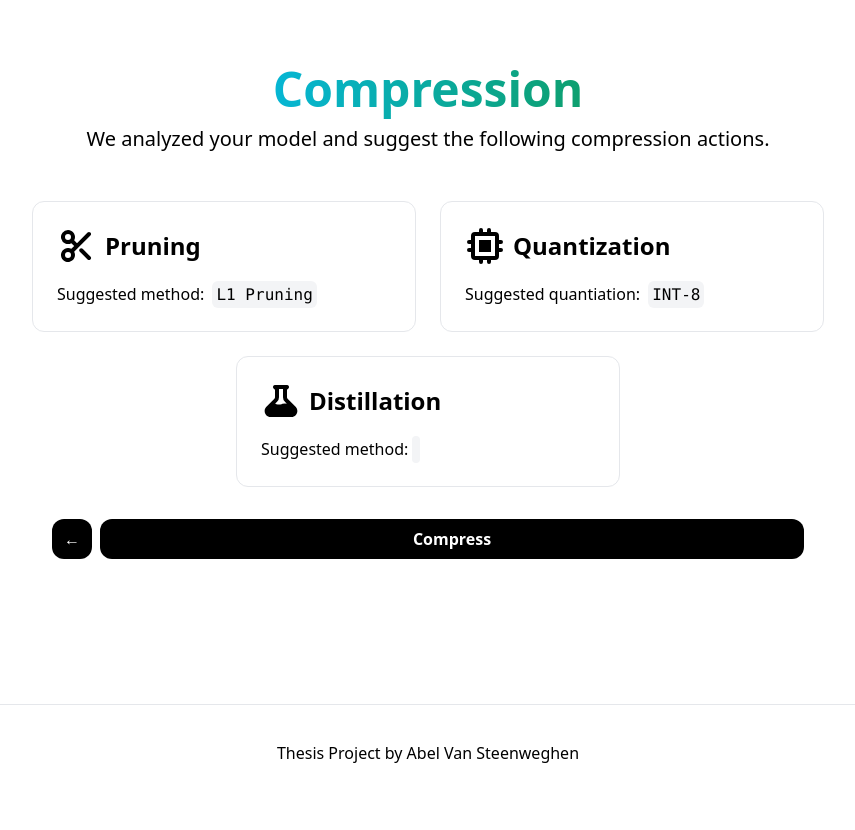
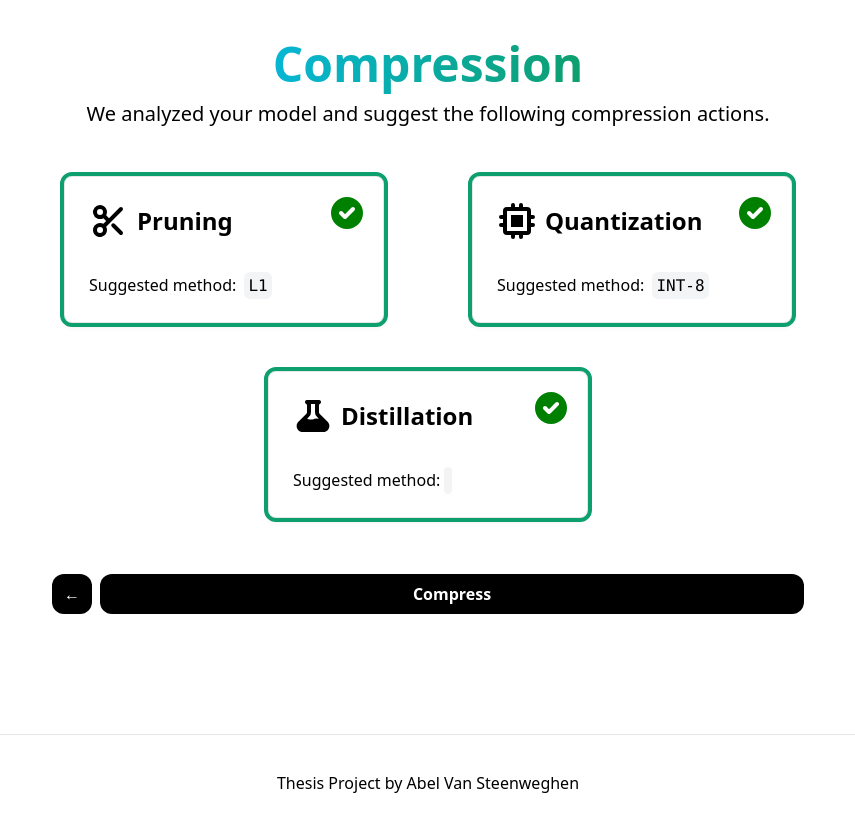
Before and after one commit to abel-vs/thesis-app, a Next.js app: page /compression in a window 1280 px wide. Shown: the whole page, without its empty margins (212-1067 px from the left). Before the commit the page ends 800 px from the top, so only its background shows below. Built offline with nearby package versions, Linux system fonts and the light colour scheme.

Commit message:
Make Compression Cards Selectable

```diff
--- a/components/Tabs.js
+++ b/components/Tabs.js
@@ -87,8 +87,6 @@ export default function Tabs() {
           Target compression: {compressionTarget}%
         </label>
         <Slider color="success" value={compressionTarget} onChange={(e) => setCompressionTarget(e.target.value)} />
-
-        {/* <RangeSlider className="text-green-500" value={target} /> */}
       </div>
     </div>
   );
--- a/pages/compression.tsx
+++ b/pages/compression.tsx
@@ -1,4 +1,4 @@
-import React, { useContext } from 'react';
+import React, { useContext, useState } from 'react';
 import type { NextPage } from 'next';
 import DropZone from '../components/DropZone';
 import Link from 'next/link';
@@ -6,7 +6,26 @@ import Button from '../components/Button';
 import AppContext from '../context/AppContext';
 import Code from '../components/Code';
 import TitleBlock from '../components/Title';
-import { BeakerIcon, ChipIcon, ScissorsIcon } from '@heroicons/react/solid';
+import { BeakerIcon, CheckCircleIcon, ChipIcon, ScissorsIcon } from '@heroicons/react/solid';
+import { Card } from 'flowbite-react';
+
+const SelectableCard = ({ children, className, onClick = () => {} }) => {
+  const [selected, setSelected] = useState(true);
+  return (
+    <Card
+      className={`${className} text-left relative outline outline-offset-0 outline-none hover:outline-4  hover:bg-gray-100 ${
+        selected ? 'outline-4 outline-green-500' : ''
+      }`}
+      onClick={() => {
+        setSelected(!selected);
+        onClick();
+      }}
+    >
+      {selected ? <CheckCircleIcon className="absolute top-4 right-4 w-10" color="green" /> : null}
+      {children}
+    </Card>
+  );
+};
 
 const CompressionPage: NextPage = () => {
   const context = useContext(AppContext);
@@ -18,25 +37,25 @@ const CompressionPage: NextPage = () => {
         subtitle="We analyzed your model and suggest the following compression actions."
       />
       <div className="my-6 flex flex-wrap items-center justify-around">
-        <a className="mt-6 w-96 rounded-xl border p-6 text-left">
+        <SelectableCard className="w-80 m-6">
           <h3 className="text-2xl font-bold flex flex-row items-center">
             <ScissorsIcon className="h-10 mr-2" />
             Pruning
           </h3>
           <p className="mt-4">
-            Suggested method: <Code text="L1 Pruning" />
+            Suggested method: <Code text="L1" />
           </p>
-        </a>
-        <a className="mt-6 w-96 rounded-xl border p-6 text-left">
+        </SelectableCard>
+        <SelectableCard className="w-80 m-6">
           <h3 className="text-2xl font-bold flex flex-row items-center">
             <ChipIcon className="h-10 mr-2" />
             Quantization
           </h3>
           <p className="mt-4">
-            Suggested quantiation: <Code text="INT-8" />
+            Suggested method: <Code text="INT-8" />
           </p>
-        </a>
-        <a className="mt-6 w-96 rounded-xl border p-6 text-left">
+        </SelectableCard>
+        <SelectableCard className="w-80 m-6">
           <h3 className="text-2xl font-bold flex flex-row items-center">
             <BeakerIcon className="h-10 mr-2" />
             Distillation
@@ -44,7 +63,7 @@ const CompressionPage: NextPage = () => {
           <p className="mt-4">
             Suggested method: <Code text="" />
           </p>
-        </a>
+        </SelectableCard>
 
         <div className="flex flex-row w-full m-8">
           <Link href="/goal" className="flex-none w-10 mr-2">
```
